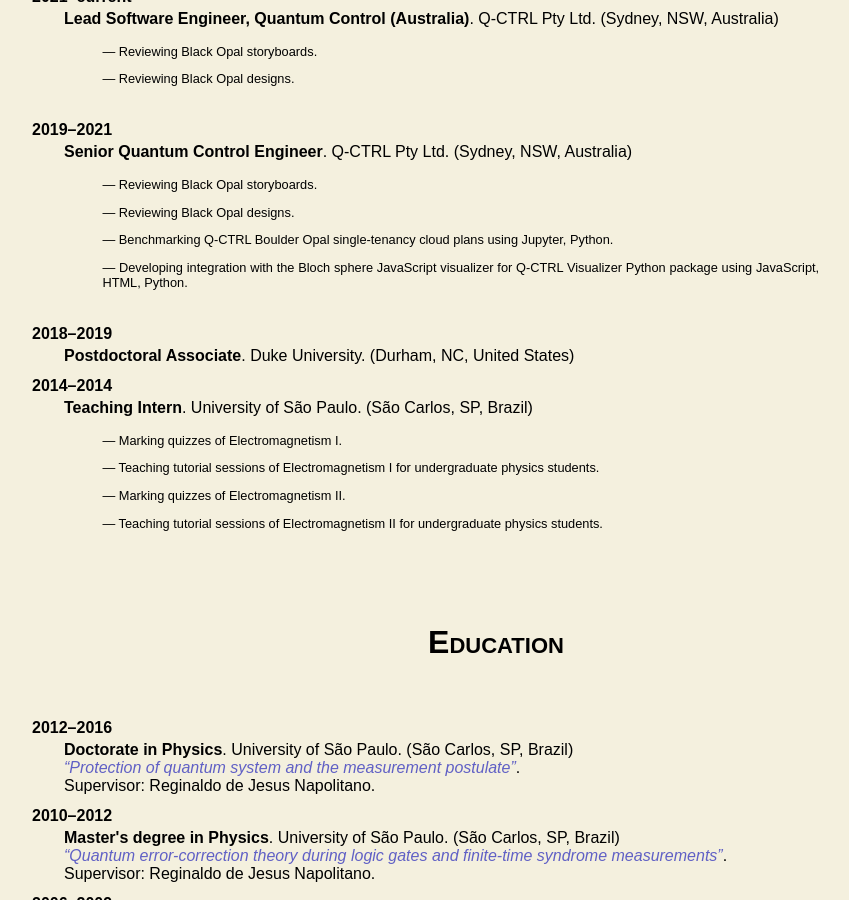
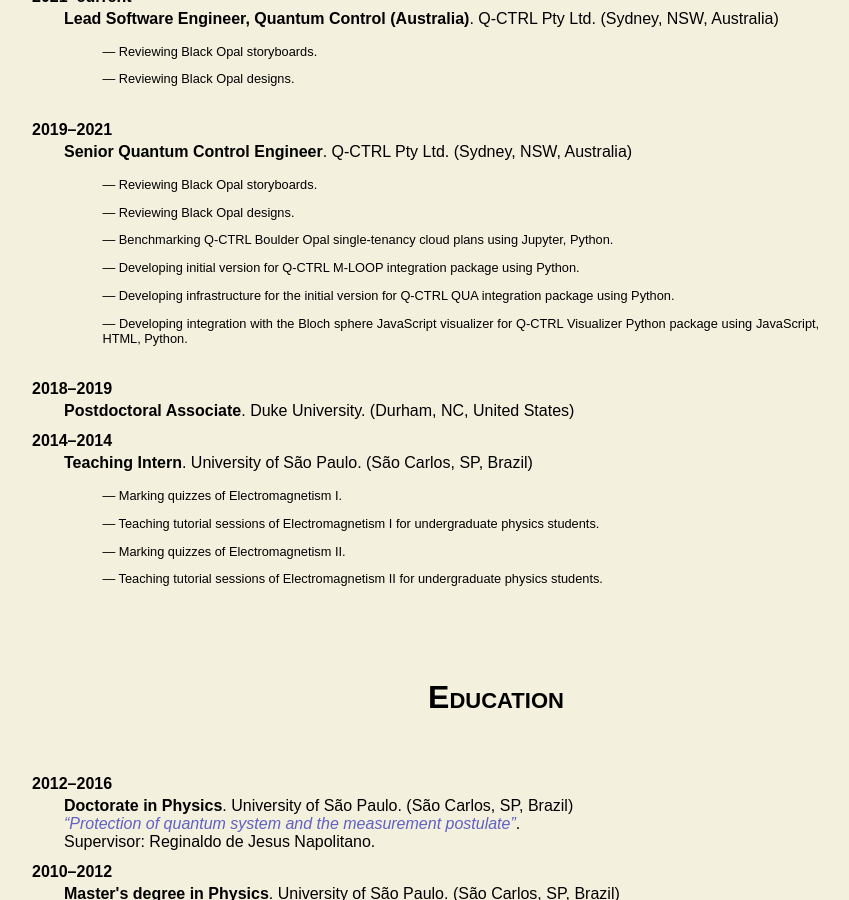
Before and after one commit to leoadec/leoadec.github.io, a Jekyll site: the page built from index.html, in a window 1280 px wide and 900 px high, scrolled down 381 px. Shown: the whole window, without its empty margins (144-993 px from the left). Built offline with Jekyll 4.4.1, drawn with Linux system fonts in a browser that asks for light colours.

Commit message:
minor update on professional experience

```diff
--- a/_data/exp/development.yaml
+++ b/_data/exp/development.yaml
@@ -1,3 +1,17 @@
+qctrl_mloop:
+  software: Q-CTRL M-LOOP integration package
+  feature: initial version
+  start: 2021-03
+  end: 2021-04
+  technologies:
+  - Python
+qctrl_qua:
+  software: Q-CTRL QUA integration package
+  feature: infrastructure for the initial version
+  start: 2021-01
+  end: 2021-03
+  technologies:
+  - Python
 qctrl_visualizer_bloch_sphere:
   software: Q-CTRL Visualizer Python package
   feature: integration with the Bloch sphere JavaScript visualizer
--- a/_data/jobs.yaml
+++ b/_data/jobs.yaml
@@ -12,6 +12,8 @@
   - black_opal_storyboard_review
   - black_opal_design_review
   - boulder_plan_benchmarks
+  - qctrl_mloop
+  - qctrl_qua
   - qctrl_visualizer_bloch_sphere
 - title: Postdoctoral Associate
   affiliation: duke
```
